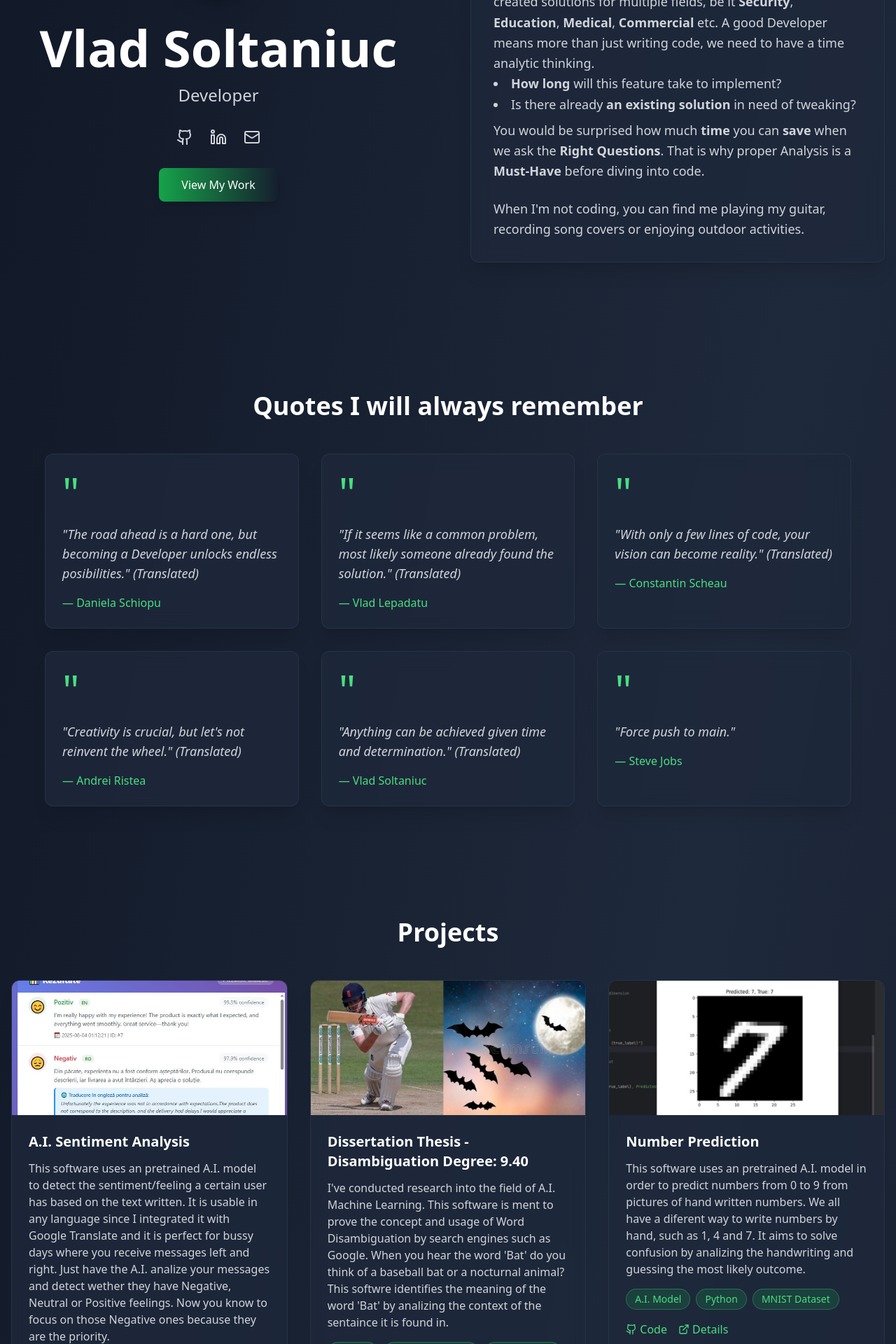
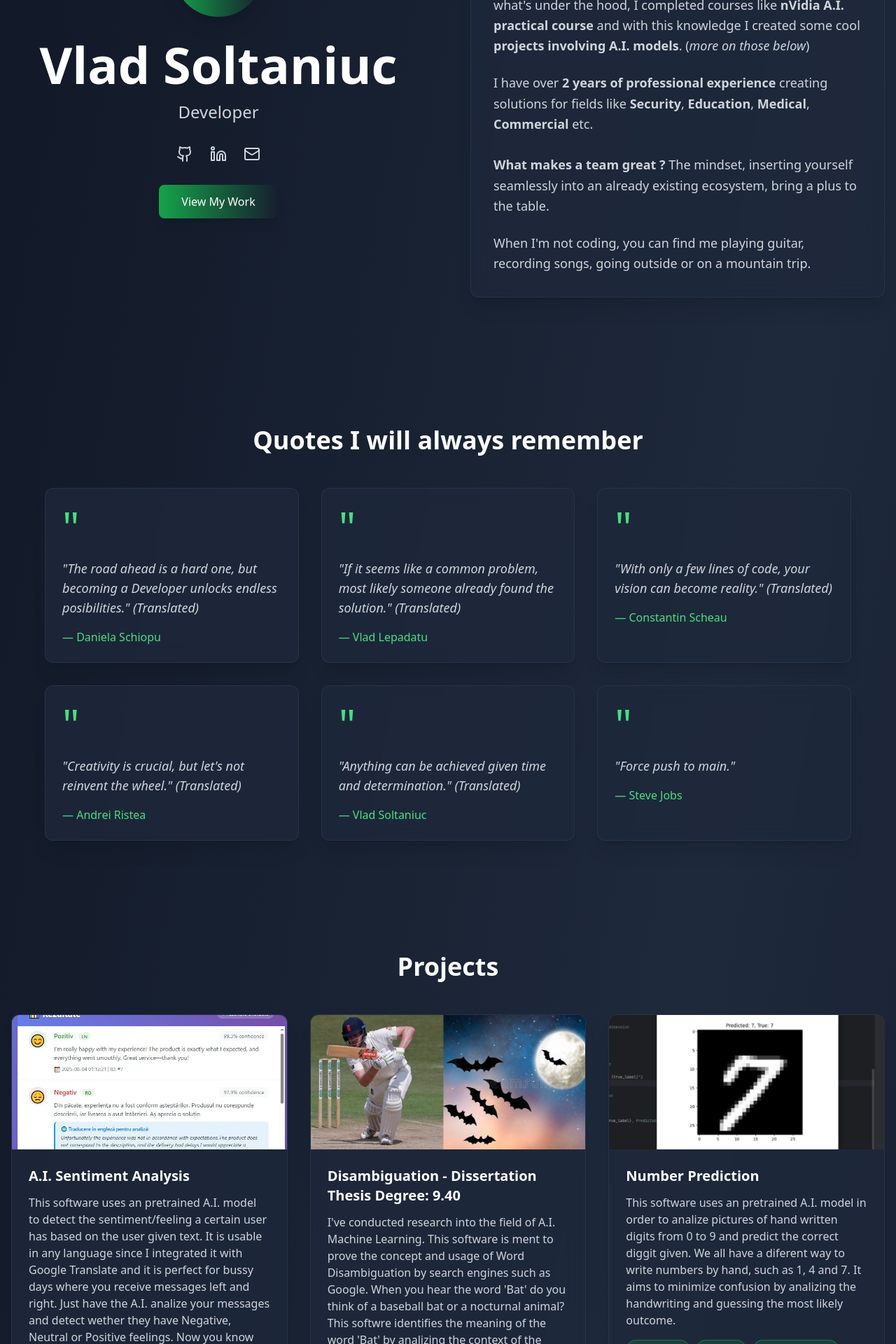
Before and after one commit to VladSoltaniuc/Personal-Website, a React (Create React App) app: page / in a window 1280 px wide. Shown: the part 320-2240 px from the top of the page at 70% size. Built offline with nearby package versions, Linux system fonts and the light colour scheme.

Commit message:
Updated content

```diff
--- a/src/App.tsx
+++ b/src/App.tsx
@@ -22,7 +22,7 @@ const Portfolio: React.FC = () => {
     {
       id: 1,
       title: "A.I. Sentiment Analysis",
-      description: "This software uses an pretrained A.I. model to detect the sentiment/feeling a certain user has based on the text written. It is usable in any language since I integrated it with Google Translate and it is perfect for bussy days where you receive messages left and right. Just have the A.I. analize your messages and detect wether they have Negative, Neutral or Positive feelings. Now you know to focus on those Negative ones because they are the priority.",
+      description: "This software uses an pretrained A.I. model to detect the sentiment/feeling a certain user has based on the user given text. It is usable in any language since I integrated it with Google Translate and it is perfect for bussy days where you receive messages left and right. Just have the A.I. analize your messages and detect wether they have Negative, Neutral or Positive feelings. Now you know how to organize your priorities.",
       technologies: ["A.I. Model", "Python", "Flask", "Jinja2", "HuggingFace", "GoogleTranslate"],
       githubUrl: "https://github.com/VladSoltaniuc/Sentiment-Analysis",
       detailsUrl: "https://github.com/VladSoltaniuc/Sentiment-Analysis/blob/master/README.md",
@@ -30,7 +30,7 @@ const Portfolio: React.FC = () => {
     },
     {
       id: 2,
-      title: "Dissertation Thesis - Disambiguation Degree: 9.40",
+      title: "Disambiguation - Dissertation Thesis Degree: 9.40",
       description: "I've conducted research into the field of A.I. Machine Learning. This software is ment to prove the concept and usage of Word Disambiguation by search engines such as Google. When you hear the word 'Bat' do you think of a baseball bat or a nocturnal animal? This softwre identifies the meaning of the word 'Bat' by analizing the context of the sentaince it is found in.",
       technologies: ["Python", "NLP Tools (NLTK)", "Tokenization"],
       githubUrl: "https://github.com/VladSoltaniuc/Query-Dezambiguization",
@@ -40,7 +40,7 @@ const Portfolio: React.FC = () => {
     {
       id: 3,
       title: "Number Prediction",
-      description: "This software uses an pretrained A.I. model in order to predict numbers from 0 to 9 from pictures of hand written numbers. We all have a diferent way to write numbers by hand, such as 1, 4 and 7. It aims to solve confusion by analizing the handwriting and guessing the most likely outcome.",
+      description: "This software uses an pretrained A.I. model in order to analize pictures of hand written digits from 0 to 9 and predict the correct diggit given. We all have a diferent way to write numbers by hand, such as 1, 4 and 7. It aims to minimize confusion by analizing the handwriting and guessing the most likely outcome.",
       technologies: ["A.I. Model", "Python", "MNIST Dataset"],
       githubUrl: "https://github.com/VladSoltaniuc/Vision2Number",
       detailsUrl: "https://github.com/VladSoltaniuc/Vision2Number/tree/master#readme",
@@ -50,14 +50,14 @@ const Portfolio: React.FC = () => {
     {
       id: 4,
       title: "Security Tracker",
-      description: "Software designed to organize and catalogue, events, planning and resources, featuring interactive maps and data vizualization. Me and the team had to develop this project localy at the site of our client, completely offline, which proved it's own set of chalanges, I loved working on this project.",
+      description: "Software designed to organize and catalogue, events, planning and resources, featuring interactive maps and data vizualization. Me and the team had to develop this project completely offline, working from within the office designated by our contractor, which proved it's own set of chalanges. I loved working on this project.",
       technologies: [".Net", "C#", "API", "MongoDB", "Leaflet", "OpenStreetMap", "HTML", "JavaScript", "CSS"],
       image: "/Confidential.png"
     },
     {
       id: 5,
       title: "Amazon Price Checker",
-      description: "Software that checks Amazon price listings for the selected item. When the item goes below a certain choosen value, the user is informed via email of the oprotunity to buy it for a low price. I was researching inflation and price fluctuation, which gave me this idea. I see an similar oportunity here for Food Ordering Apps.",
+      description: "Software that checks Amazon price listings for the selected item. When the item goes below a certain choosen value, the user is informed via email of the oprotunity to buy at a low price. I was researching inflation and price fluctuation, which gave me this idea. I see an similar opportunity here for Food Ordering Apps.",
       technologies: ["JavaScript", "Mailchimp"],
       githubUrl: "https://github.com/VladSoltaniuc/Amazon-Price-Checker",
       detailsUrl: "https://github.com/VladSoltaniuc/Amazon-Price-Checker/blob/main/EmailReciever.JPG",
@@ -66,7 +66,7 @@ const Portfolio: React.FC = () => {
     {
       id: 6,
       title: "University Microservices",
-      description: "University management system, with features such as: enrollment, student dashboard, professor administration, scheduler, notifications, Import/Export etc. Extensive number of API routes using the Next.js standard and TypeORM conventions. This app covers everything related to a University's flow of work.",
+      description: "University management system, with features such as: enrollment, student dashboard, professor administration, scheduler, notifications, Import/Export etc. Extensive number of API routes using the Next.js standard and TypeORM conventions. This app covers everything related to an University's flow of work.",
       technologies: ["Nest.js", "Next.js", "TypeORM", "Typescript", "API", "PostgreSQL"],
       image: "/Confidential.png"
     },
@@ -82,21 +82,21 @@ const Portfolio: React.FC = () => {
     {
       id: 8,
       title: "Sales CRM",
-      description: "Cloud Software designed to help companies organize their data. Offering multi-tennant Invoicing, Stocks, Finance, Notifications, Logs, Import/Export etc. It is modularized and sections can be enable/disabled based on user requirements via roles and permissions.",
+      description: "Cloud Software designed to help companies organize their large amount of data. Offering multi-tennant Invoicing, Stocks, Finance, Notifications, Logs, Import/Export etc. Featuring modularized sections that can be enable/disabled based on user requirements via roles and permissions.",
       technologies: [".Net", "C#", "API", "SQL", "HTML", "JavaScript", "CSS"],
       image: "/Confidential.png"
     },
     {
       id: 9,
       title: "Car Helper",
-      description: "Cloud Software designed to manage Car information, such as distance traveled, care plate number, VIN and repair history. It is integrated to send data towards the official API entity upon service inspection.",
+      description: "Cloud Software designed to manage Car information, such as distance traveled, plate number, VIN and repair history. It comes integrated with the official API given by the car administrative association, which requires auto service owners to share car information.",
       technologies: [".Net", "C#", "API", "HTML", "SQL", "JavaScript", "CSS"],
       image: "/Confidential.png"
     },
     {
       id: 10,
       title: "Area31",
-      description: "Arward winning project made for 3ITC's programmers contest. It features a laser gun that interacts diferently based on the surface you shoot at. After introduceing the played through a short tutorial, you are faced with a series of puzzles where you have to use your wit and imagination to pass. Can you succeed? And more importantly, will you find the hidden Golden Trophy? Click on 'Details' for dowload instructions.",
+      description: "Award winning project made for 3ITC's programmers contest. It features a laser gun that interacts differently based on the surface you shoot at. After introducing the player through a short tutorial, you are faced with a series of puzzles where you have to use your wit and imagination to pass. Can you succeed? More importantly, will you find the hidden Golden Trophy? Click on 'Details' for dowload instructions.",
       technologies: ["Unreal Engine 4", "UE Build System", "Blueprints"],
       githubUrl: "https://github.com/VladSoltaniuc/Area31",
       detailsUrl: "https://github.com/VladSoltaniuc/Area31/blob/master/GameplayArena31.3gp",
@@ -134,20 +134,18 @@ const Portfolio: React.FC = () => {
     {level: 50, name: "MongoDB" },
     {level: 50, name: "PostgreSQL" },
     {level: 50, name: "Nest.js" },
-    {level: 50, name: "Git" },
     {level: 100, name: "English" },
-    {level: 80, name: "Research" },
-    {level: 80, name: "Analysis" },
-    {level: 80, name: "Communication" },
+    {level: 100, name: "Research" },
+    {level: 100, name: "Communication" },
+    {level: 70, name: "CSS" },
     {level: 50, name: "HTML" },
-    {level: 50, name: "CSS" },
     {level: 30, name: "Next.js" },
     {level: 30, name: "React" },
-    {level: 30, name: "Python" },
-    {level: 30, name: "A.I. Integration" },
-    {level: 30, name: "A.I. Machine Learning" },
     {level: 30, name: "UnrealEngine4" },
     {level: 30, name: "Unity" },
+    {level: 20, name: "Python" },
+    {level: 20, name: "A.I. Integration" },
+    {level: 20, name: "A.I. Machine Learning" },
     {level: 10, name: "Leaflet" },
   ];
 
@@ -264,24 +262,21 @@ const Portfolio: React.FC = () => {
             <br />
               <div className="bg-slate-800/80 backdrop-blur-md rounded-xl p-8 border border-slate-700/50 shadow-xl">
                 <p className="text-gray-300 text-lg leading-relaxed">
-                  Software Developing isn't just a <b>Job</b>, it's a <b>Hobby</b>, a choice of <b>Lifestyle</b> to
-                  always be improving. At the moment I'm having lots of fun learning <b>A.I. models</b> and the math underneath them.
+                  Software Developing isn't just a <b>Job</b>, it's a <b>Hobby</b>, a <b>Choice</b> to always be improving. My goal is to become a <b>Full Stack</b> developer. With my already solid <b>Backend</b> skills and current projects that improve my <b>Frontend</b>, I'll get there in no time.
+                  <br/>
+                  <br/>
+                  On the side I'm learning A.I. and since I wanted to understand what's under the hood, I completed courses like <b>nVidia A.I. practical course</b> and with this knowledge I created some cool <b>projects involving A.I. models</b>. (<i>more on those below</i>)
+                </p>
+                <br/>
+                <p className="text-gray-300 text-lg leading-relaxed">
+                  I have over <b>2 years of professional experience</b> creating solutions for fields like <b>Security</b>, <b>Education</b>, <b>Medical</b>, <b>Commercial</b> etc.
+                  <br/>
+                  <br/>
+                  <b>What makes a team great ?</b> The mindset, inserting yourself seamlessly into an already existing ecosystem, bring a plus to the table.
                 </p>
                 <br />
                 <p className="text-gray-300 text-lg leading-relaxed">
-                  I have over <b>2 years of professional experience</b> in which I've created solutions for multiple fields,
-                  be it <b>Security</b>, <b>Education</b>, <b>Medical</b>, <b>Commercial</b> etc. A good Developer means more than just writing code,
-                  we need to have a time analytic thinking.
-                  <br />
-                  <ul className="text-gray-300 text-lg leading-relaxed mb-2 list-disc list-inside">
-                    <li><b>How long</b> will this feature take to implement?</li>
-                    <li>Is there already <b>an existing solution</b> in need of tweaking?</li>
-                  </ul>
-                  You would be surprised how much <b>time</b> you can <b>save</b> when we ask the <b>Right Questions</b>. That is why proper Analysis is a <b>Must-Have</b> before diving into code.
-                </p>
-                <br />
-                <p className="text-gray-300 text-lg leading-relaxed">
-                  When I'm not coding, you can find me playing my guitar, recording song covers or enjoying outdoor activities.
+                  When I'm not coding, you can find me playing guitar, recording songs, going outside or on a mountain trip.
                 </p>
               </div>
                 <br />
@@ -414,7 +409,7 @@ const Portfolio: React.FC = () => {
           <h2 className="text-4xl font-bold text-white mb-12 text-center">Let's Connect</h2>
 
           {/* Main Contact Cards */}
-          <div className="grid grid-cols-1 md:grid-cols-3 gap-8 mb-12">
+          <div className="grid grid-cols-1 md:grid-cols-2 gap-8 mb-12">
             {/* Email Card */}
             <div
               className="bg-gradient-to-br from-slate-800/90 to-slate-900/90 backdrop-blur-md rounded-xl p-8 border border-slate-700/50 shadow-xl hover:transform hover:scale-105 hover:shadow-2xl transition-all duration-300 cursor-pointer group"
@@ -429,24 +424,6 @@ const Portfolio: React.FC = () => {
                 <p className="text-green-400 font-medium">i.vlad55@yahoo.com</p>
                 <div className="mt-4 opacity-0 group-hover:opacity-100 transition-opacity duration-300">
                   <span className="text-sm text-gray-400">Click to open email client</span>
-                </div>
-              </div>
-            </div>
-
-            {/* Phone Card */}
-            <div
-              className="bg-gradient-to-br from-slate-800/90 to-slate-900/90 backdrop-blur-md rounded-xl p-8 border border-slate-700/50 shadow-xl hover:transform hover:scale-105 hover:shadow-2xl transition-all duration-300 cursor-pointer group"
-              onClick={() => window.open('tel:+40728848773', '_blank')}
-            >
-              <div className="flex flex-col items-center text-center">
-                <div className="w-16 h-16 bg-gradient-to-r from-blue-500 to-blue-400 rounded-full flex items-center justify-center mb-4 group-hover:rotate-12 transition-transform duration-300">
-                  <Phone className="text-white" size={24} />
-                </div>
-                <h3 className="text-xl font-bold text-white mb-2">Phone</h3>
-                <p className="text-gray-300 mb-3">Let's talk</p>
-                <p className="text-blue-400 font-medium">(+40) 728 848 773</p>
-                <div className="mt-4 opacity-0 group-hover:opacity-100 transition-opacity duration-300">
-                  <span className="text-sm text-gray-400">Click to call</span>
                 </div>
               </div>
             </div>
```
